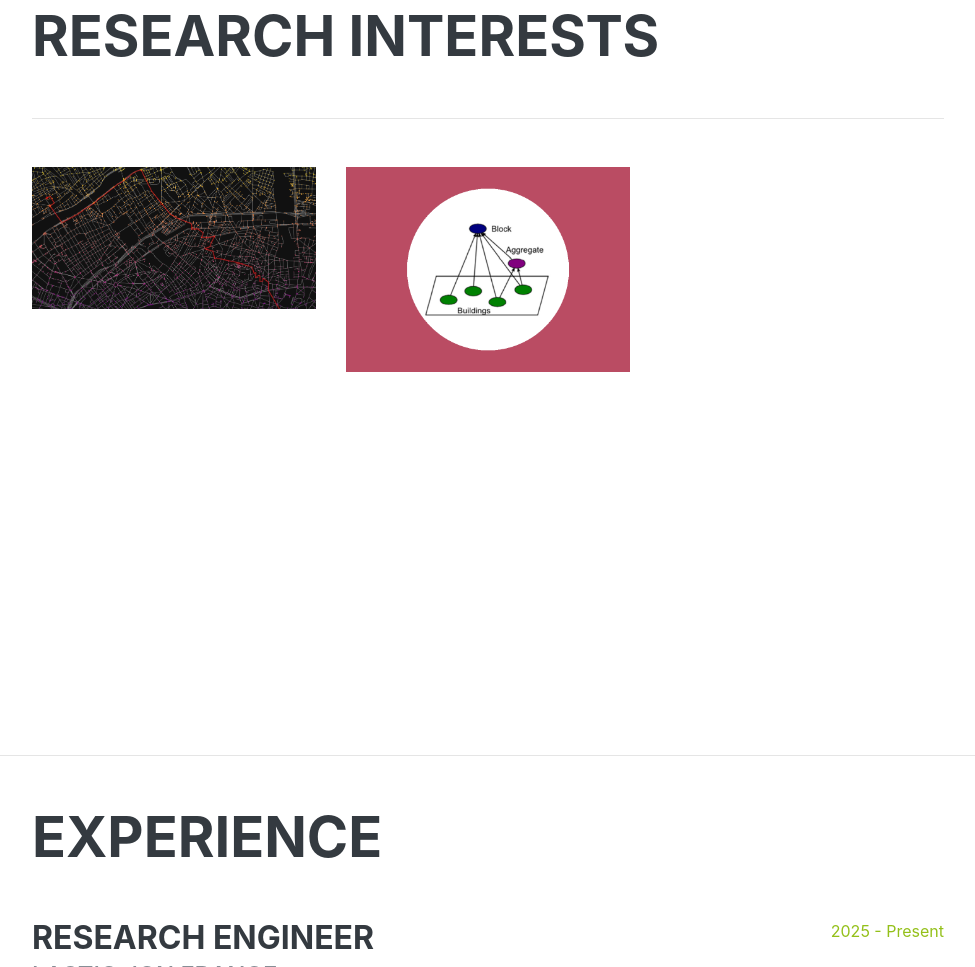
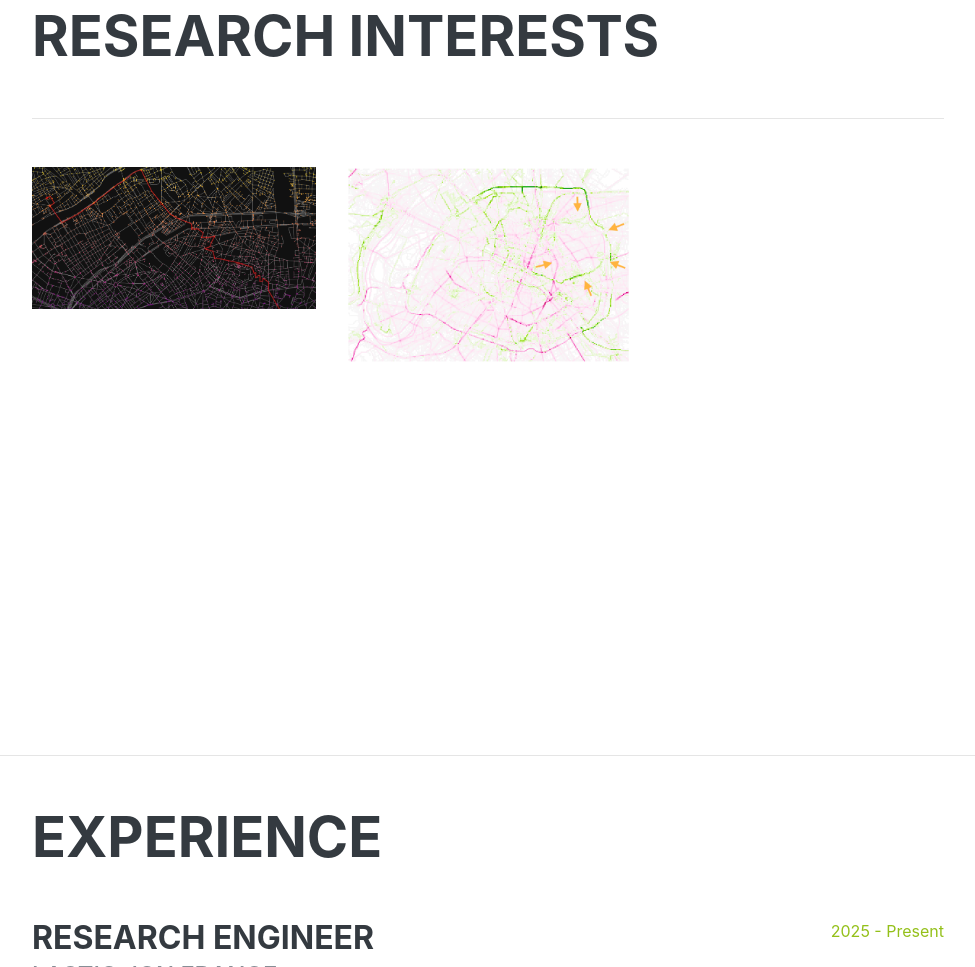
Before and after one commit to umrlastig/colin-chaigneau, a plain HTML site: page index.html in a window 1280 px wide. Shown: the part 846-1813 px from the top of the page, without its empty margins (288-1263 px from the left). Drawn offline with nearby package versions, Linux system fonts and the light colour scheme; files whose address does not match are found by name; a web font is replaced by a local one.

Commit message:
Add pictures and change page

```diff
--- a/index.html
+++ b/index.html
@@ -158,7 +158,7 @@
           </article>
           <div class="col-md-6 col-lg-4">
                 <div class="portfolio-item d-block mx-auto">
-                  <img class="img-fluid" src="img/agents.png" alt="" />
+                  <img class="img-fluid" src="img/raster_diff_percent_pmr_valid_small_paris_50_all_sharpened_cropped.png" alt="" />
                   <div class="portfolio-desc align-center position-absolute h-100 w-100">
                     <div class="folio-info w-100 text-center">
 											<h5 class="lang-en">Mobility Analysis</h5>
```
